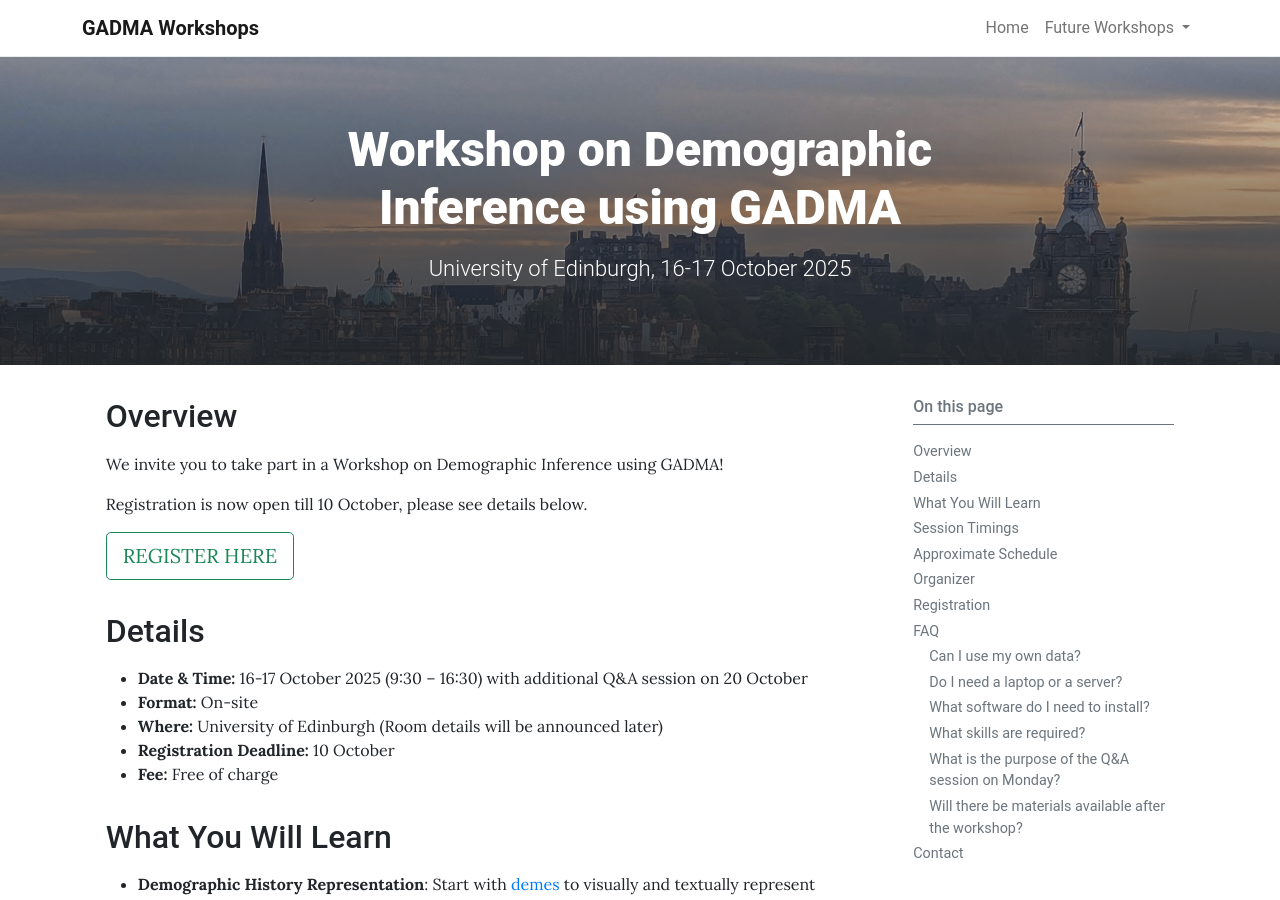
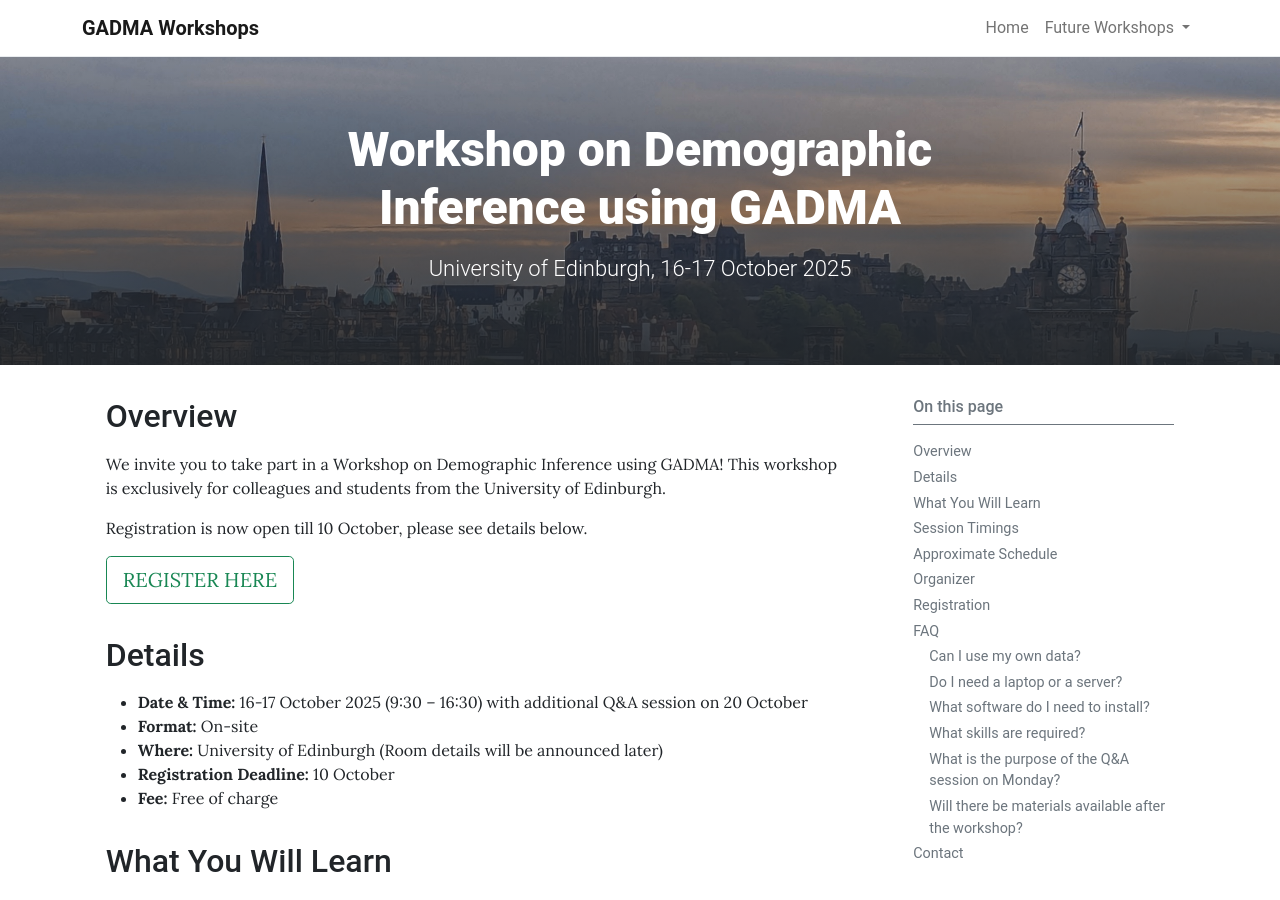
Before and after one commit to gadmaworkshop/gadmaworkshop.github.io, a Jekyll site: the page built from pages/workshops/2025-10-16.md, in a window 1280 px wide and 900 px high. Built offline with Jekyll 4.4.1, drawn with Linux system fonts in a browser that asks for light colours.

Commit message:
Update workshop in Edinburgh

```diff
--- a/pages/workshops/2025-10-16.md
+++ b/pages/workshops/2025-10-16.md
@@ -10,6 +10,7 @@
 
 ## Overview
 We invite you to take part in a Workshop on Demographic Inference using GADMA!
+This workshop is exclusively for colleagues and students from the University of Edinburgh.
 
 Registration is now open till 10 October, please see details below.
 
```
